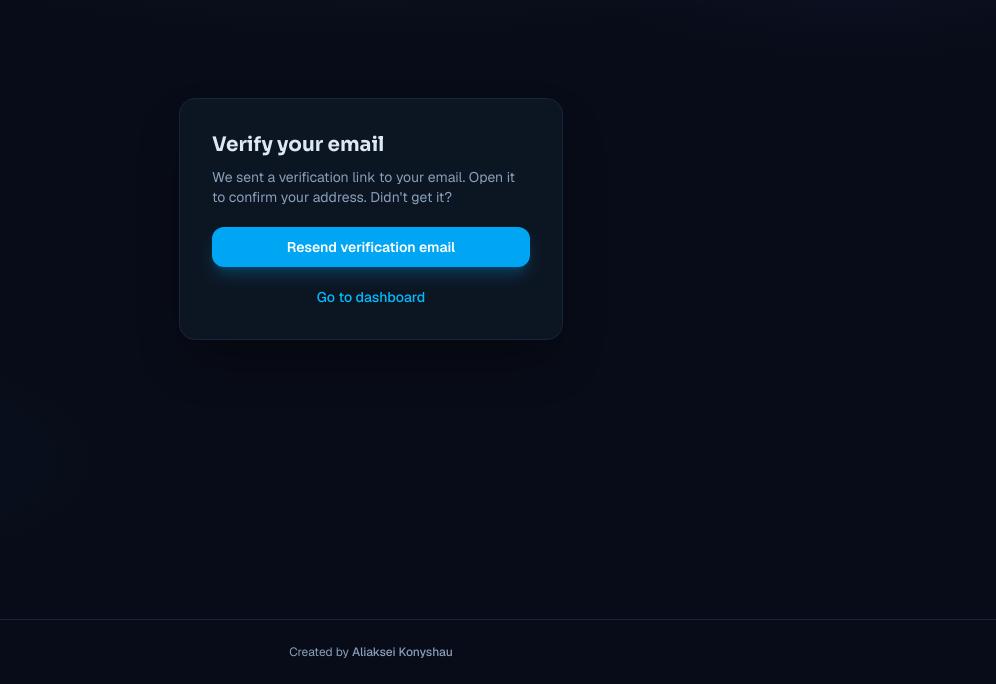
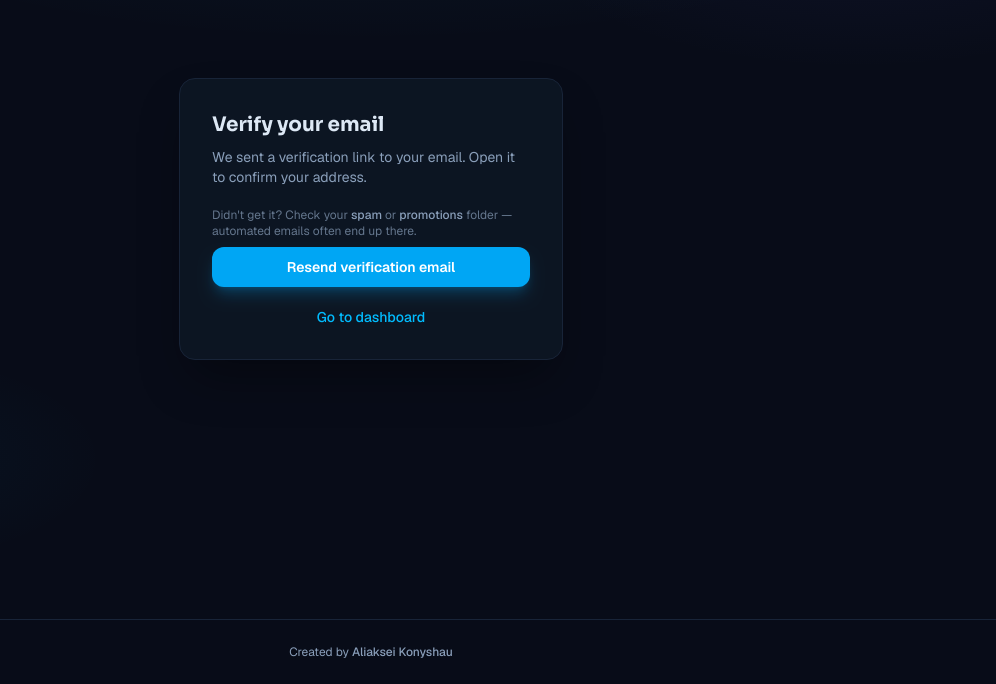
Before and after one commit to al3xb0/weather_notify_web, a Next.js app: page /verify-email in a window 1280 px wide. Shown: the part 181-865 px from the top of the page, without its empty margins (269-1265 px from the left). Built offline with nearby package versions, Linux system fonts and the light colour scheme; no server answers.

Commit message:
feat(verify-email): point users to the spam folder
Verification mail is automated and routinely lands in Spam or
Promotions. The hint sits next to the resend button so it is visible
both while waiting and after a failed verification.

```diff
--- a/src/app/verify-email/page.tsx
+++ b/src/app/verify-email/page.tsx
@@ -67,12 +67,17 @@ function VerifyEmailInner() {
         {status === 'idle' && (
           <p className="text-sm text-ink-dim">
             We sent a verification link to your email. Open it to confirm your
-            address. Didn&apos;t get it?
+            address.
           </p>
         )}
 
         {status !== 'success' && (
           <div className="mt-5 space-y-2">
+            <p className="text-xs text-ink-dim/70">
+              Didn&apos;t get it? Check your <strong className="font-medium text-ink-dim">spam</strong> or{' '}
+              <strong className="font-medium text-ink-dim">promotions</strong> folder — automated
+              emails often end up there.
+            </p>
             <button
               onClick={doResend}
               disabled={resend.isPending}
```
